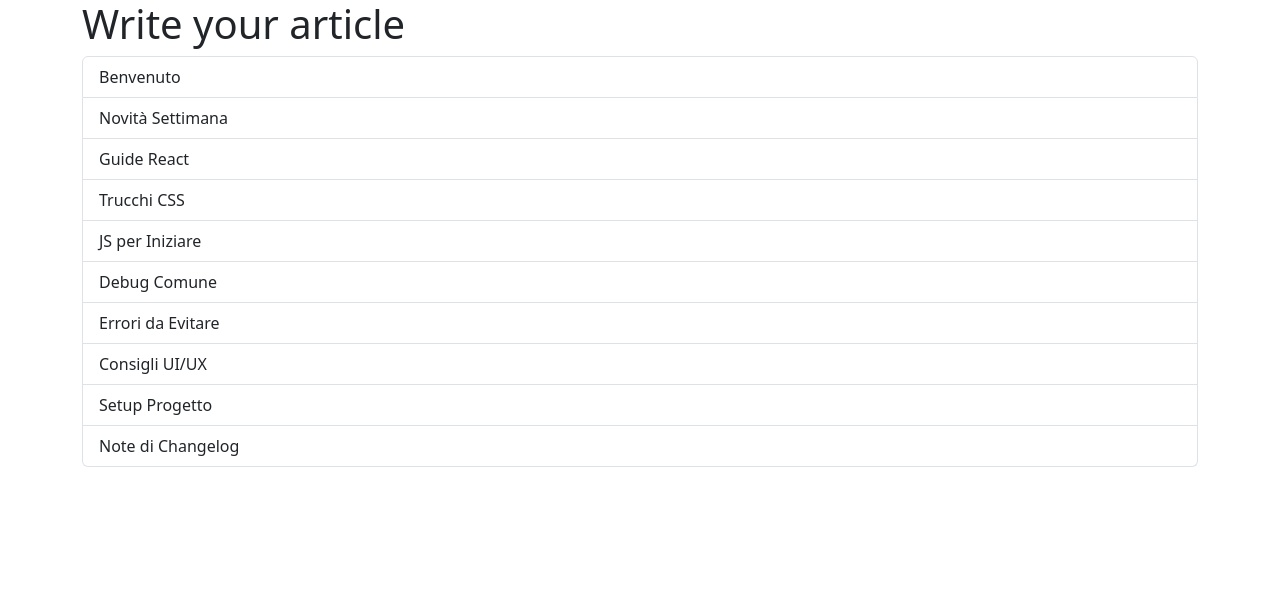
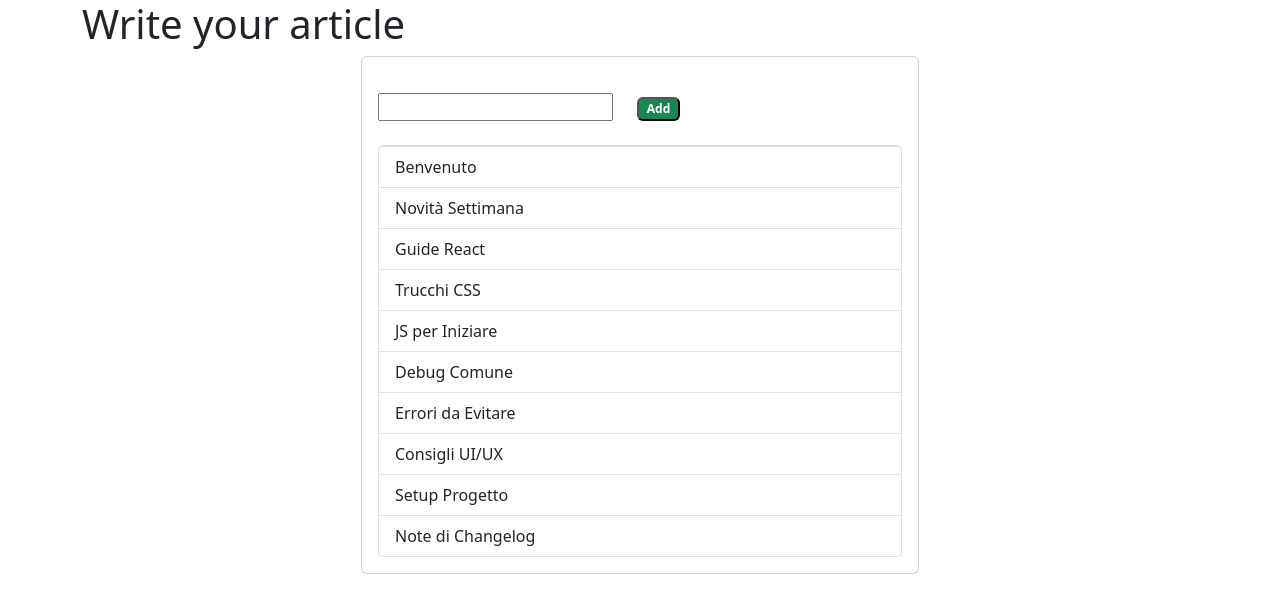
Before and after one commit to stefanobellomo/react-form, a React (Vite) app: page / in a window 1280 px wide. Shown: the top 612 px of the page. Built offline with nearby package versions, Linux system fonts and the light colour scheme.

Commit message:
create a form and insert in input onchange and in form add on Submit, then create in handleSubmit new array

```diff
--- a/src/App.jsx
+++ b/src/App.jsx
@@ -1,3 +1,4 @@
+import { useState } from "react"
 
 function App() {
 
@@ -14,22 +15,40 @@ function App() {
     { "id": 10, "title": "Note di Changelog" }
   ]
 
+  const [articles, setArticles] = useState(titleArticles)
+  const [newArticle, setNewArticle] = useState('')
+
+  function handleSubmit(e) {
+    e.preventDefault();
+    const addNewArticle = [...articles, newArticle]
+    setArticles(addNewArticle)
+    setNewArticle('')
+  }
+
   return (
     <>
 
       <main className="container">
         <h1>Write your article</h1>
-        <div>
-          <ul class="list-group">
-            {titleArticles.map(article => (
-              <li
-                className="list-group-item d-flex justify-content-between align-items-center" key={article.id}>
-                {article.title}
-                <span class="badge bg-secondary badge-pill"></span>
-              </li>
-            ))}
+        <div className="col-6 mx-auto">
+          <div className="card p-3">
 
-          </ul>
+            <form onSubmit={handleSubmit}>
+              <input type="text" value={newArticle} onChange={(e) => setNewArticle(e.target.value)} />
+              <button className="badge bg-success my-4 mx-4" type="submit">Add</button>
+            </form>
+
+            <ul className="list-group">
+              {articles.map(article => (
+                <li key={article.id}
+                  className="list-group-item d-flex justify-content-between align-items-center">
+                  {article.title}
+                  <span clasName="badge bg-secondary badge-pill"></span>
+                </li>
+              ))}
+
+            </ul>
+          </div>
 
         </div>
       </main>
```
